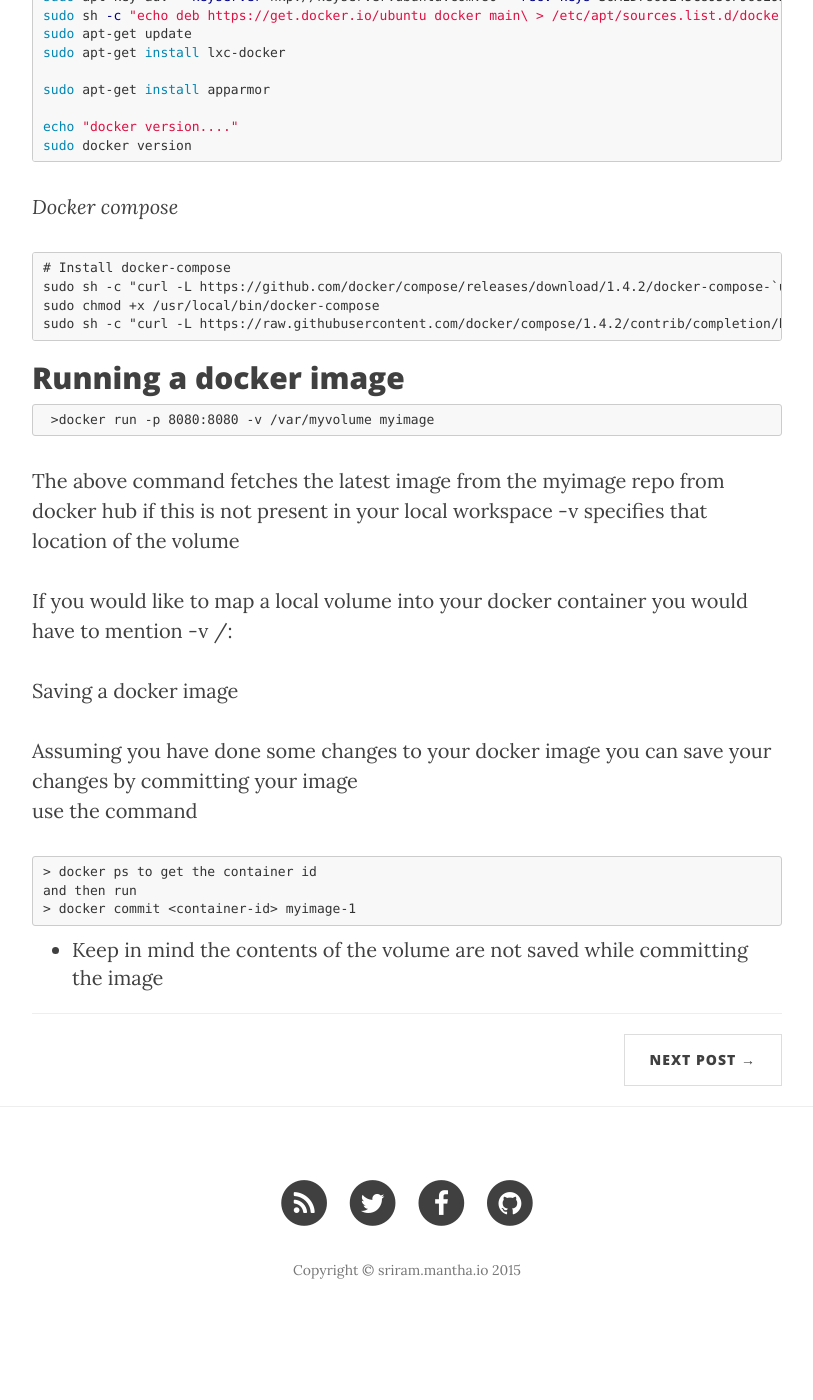
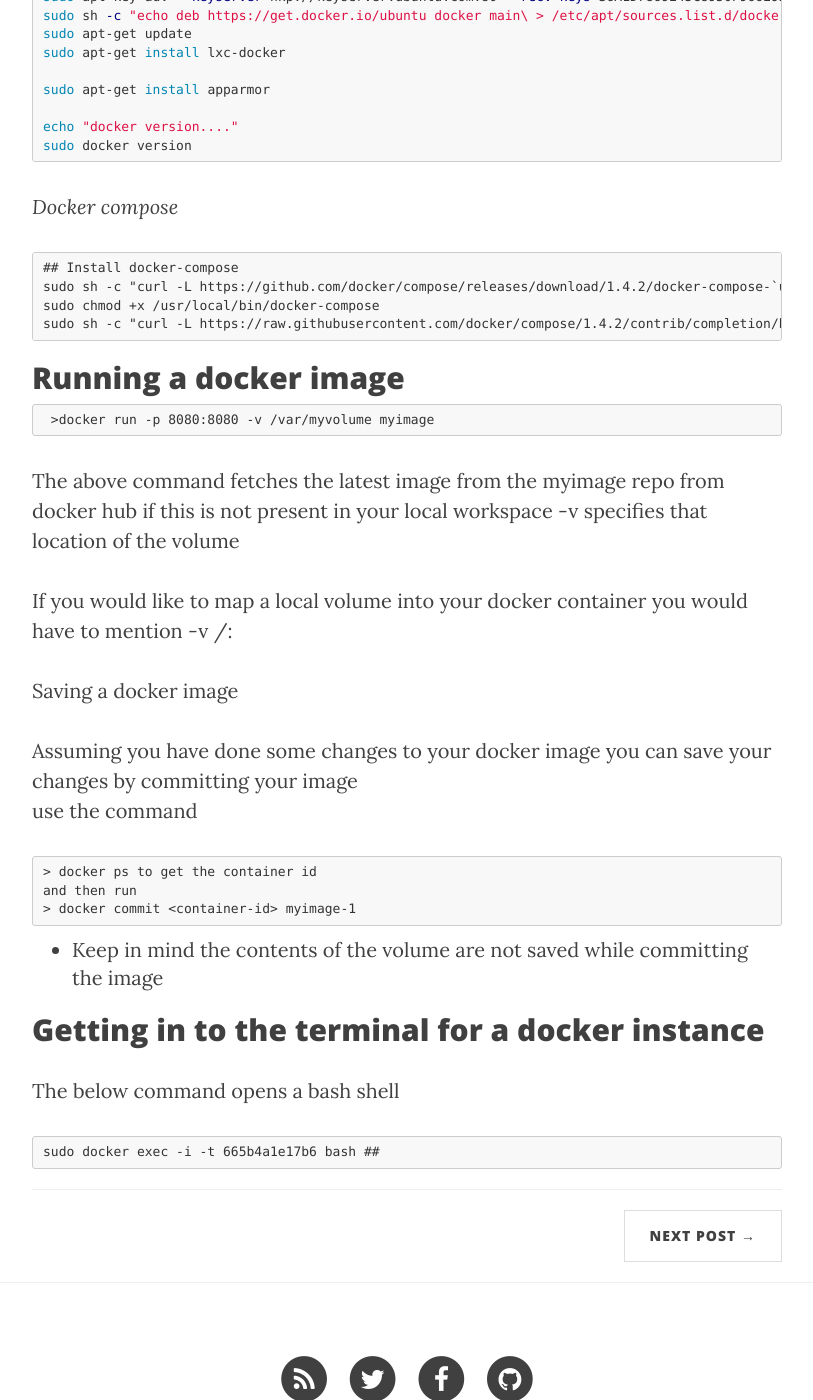
Before and after one commit to manthasriram/blog, a Jekyll site: the page built from _posts/2015-08-01-docker.markdown, in a window 1280 px wide and 1400 px high, scrolled down 830 px. Shown: the whole window, without its empty margins (233-1046 px from the left). Built offline with Jekyll 4.4.1, drawn with Linux system fonts in a browser that asks for light colours; nearby versions of some CDN libraries; Markdown is read by kramdown in place of the engine named in the settings; before the commit the page ends 2176 px from its top, so only the background shows below that.

Commit message:
Adding more content to the docker and elk blog

````diff
--- a/_posts/2015-08-01-docker.markdown
+++ b/_posts/2015-08-01-docker.markdown
@@ -33,7 +33,7 @@ sudo docker version
 *Docker compose*
 
 ```
-# Install docker-compose
+## Install docker-compose
 sudo sh -c "curl -L https://github.com/docker/compose/releases/download/1.4.2/docker-compose-`uname -s`-`uname -m` > /usr/local/bin/docker-compose"
 sudo chmod +x /usr/local/bin/docker-compose
 sudo sh -c "curl -L https://raw.githubusercontent.com/docker/compose/1.4.2/contrib/completion/bash/docker-compose > /etc/bash_completion.d/docker-compose"
@@ -64,3 +64,10 @@ and then run
 ```
 
 * Keep in mind the contents of the volume are not saved while committing the image
+
+## Getting in to the terminal for a docker instance
+
+The below command opens a bash shell
+```
+sudo docker exec -i -t 665b4a1e17b6 bash ##
+```
--- a/_posts/2015-08-11-json-filters.markdown
+++ b/_posts/2015-08-11-json-filters.markdown
@@ -1,6 +1,6 @@
 ---
 layout:     post
-title:      "Json Filter"
+title:      "Json Filters"
 subtitle:   "Json Filters"
 date:       2015-08-11 12:00:00
 author:     "Sriram Mantha"
````
Also changed, not shown: _posts/2015-10-15-elk-stack.markdown (+45 -0 lines).
